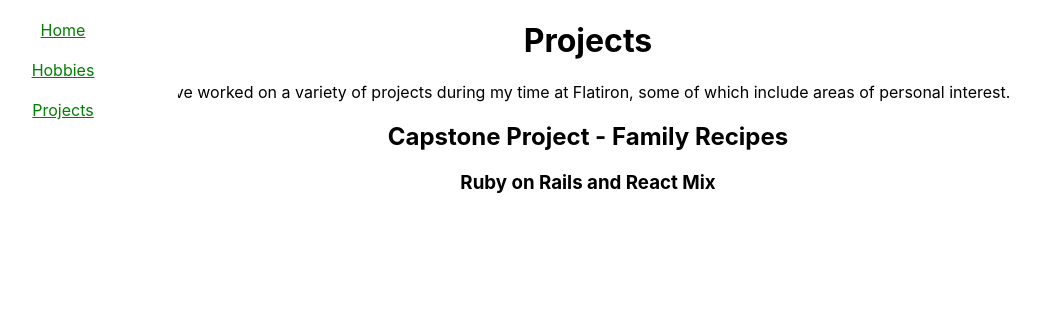
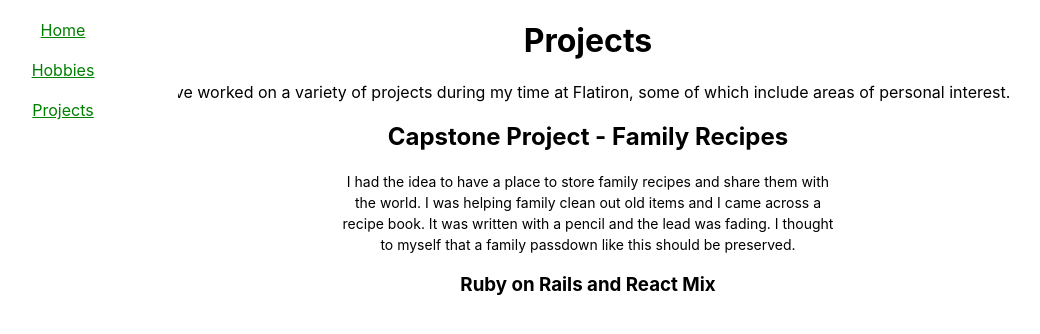
Before and after one commit to turitzinv/About-Me-VictorT, a React (Create React App) app in the folder client/: page /projects in a window 1280 px wide. Shown: the top 334 px of the page, without its empty margins (52-1092 px from the left). Built offline with nearby package versions, Linux system fonts and the light colour scheme.

Commit message:
Added a p tag description describing how my capstone project idea came to be. Added css to p tag with className projects-p.

```diff
--- a/client/src/components/Projects.js
+++ b/client/src/components/Projects.js
@@ -1,14 +1,24 @@
-import React from 'react'
+import React from "react";
 
 const Projects = () => {
   return (
     <div>
       <h1>Projects</h1>
-      <p>I've worked on a variety of projects during my time at Flatiron, some of which include areas of personal interest.</p>
+      <p>
+        I've worked on a variety of projects during my time at Flatiron, some of
+        which include areas of personal interest.
+      </p>
       <h2>Capstone Project - Family Recipes</h2>
+      <p className="projects-p">
+        I had the idea to have a place to store family recipes and share them
+        with the world. I was helping family clean out old items and I came
+        across a recipe book. It was written with a pencil and the lead was
+        fading. I thought to myself that a family passdown like this should be
+        preserved.
+      </p>
       <h3>Ruby on Rails and React Mix</h3>
     </div>
-  )
-}
+  );
+};
 
-export default Projects
+export default Projects;
--- a/client/src/index.css
+++ b/client/src/index.css
@@ -34,3 +34,12 @@ code {
 .nav-link:hover {
   font-weight: bold;
 }
+
+.projects-p {
+  display: block;
+  width: 500px;
+  margin: 0 auto;
+  text-align: center;
+  font-size: 14px;
+  line-height: 1.5;
+}
```
